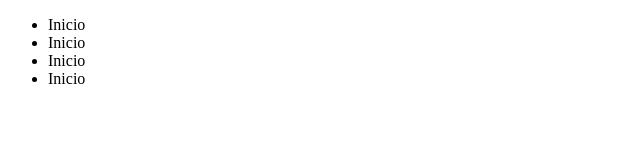
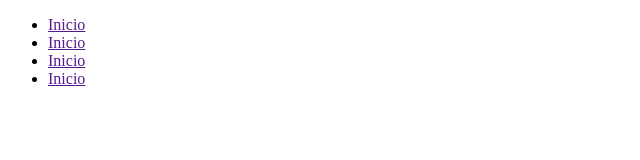
Before and after one commit to Aure-Puente/prueba, a plain HTML site: page index.html in a window 1280 px wide. Shown: the whole page, without its empty margins (0-640 px from the left). Drawn offline with Linux system fonts and the light colour scheme.

Commit message:
repositorio

```diff
--- a/index.html
+++ b/index.html
@@ -9,10 +9,10 @@
     <header>
         <nav>
             <ul>
-                <li><a href=""></a>Inicio</li>
-                <li><a href=""></a>Inicio</li>
-                <li><a href=""></a>Inicio</li>
-                <li><a href=""></a>Inicio</li>
+                <li><a href="">Inicio</a></li>
+                <li><a href="">Inicio</a></li>
+                <li><a href="">Inicio</a></li>
+                <li><a href="">Inicio</a></li>
             </ul>
         </nav>
     </header>
```
